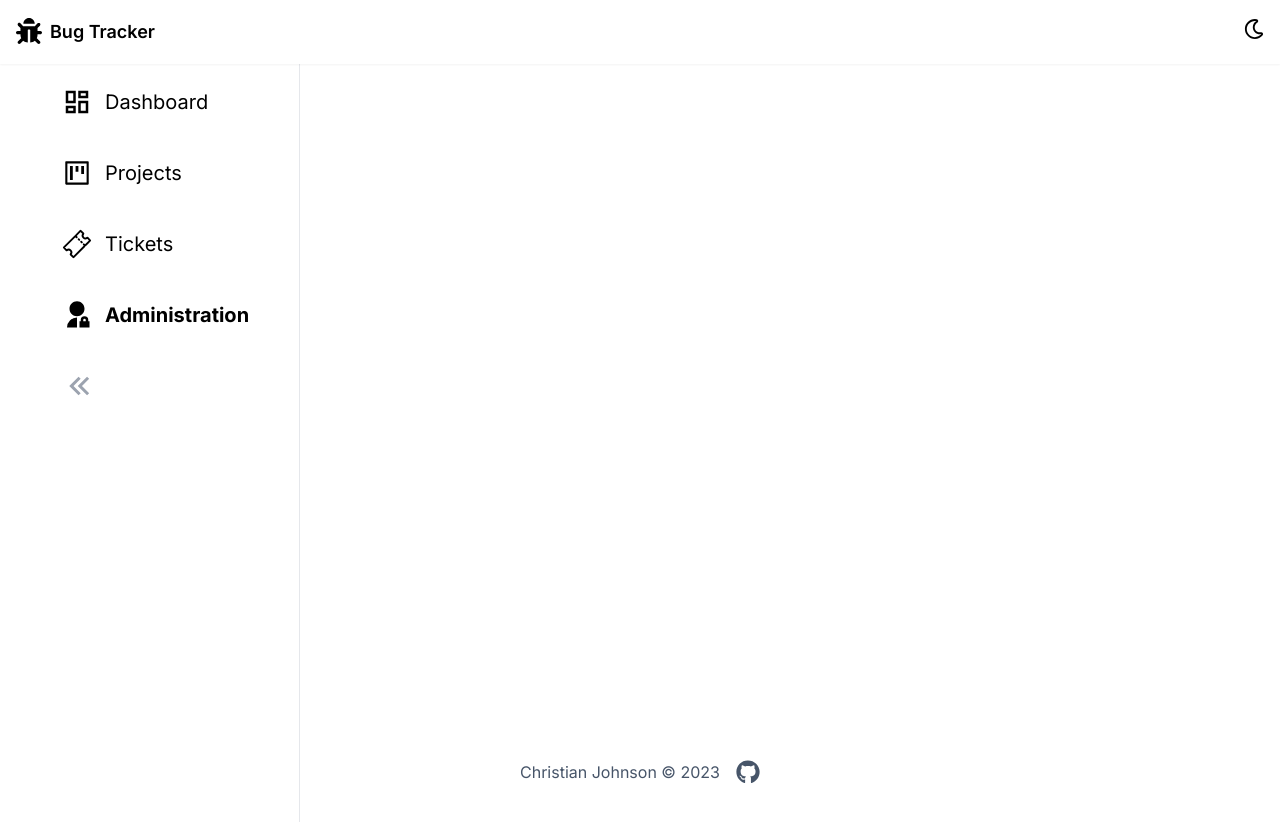
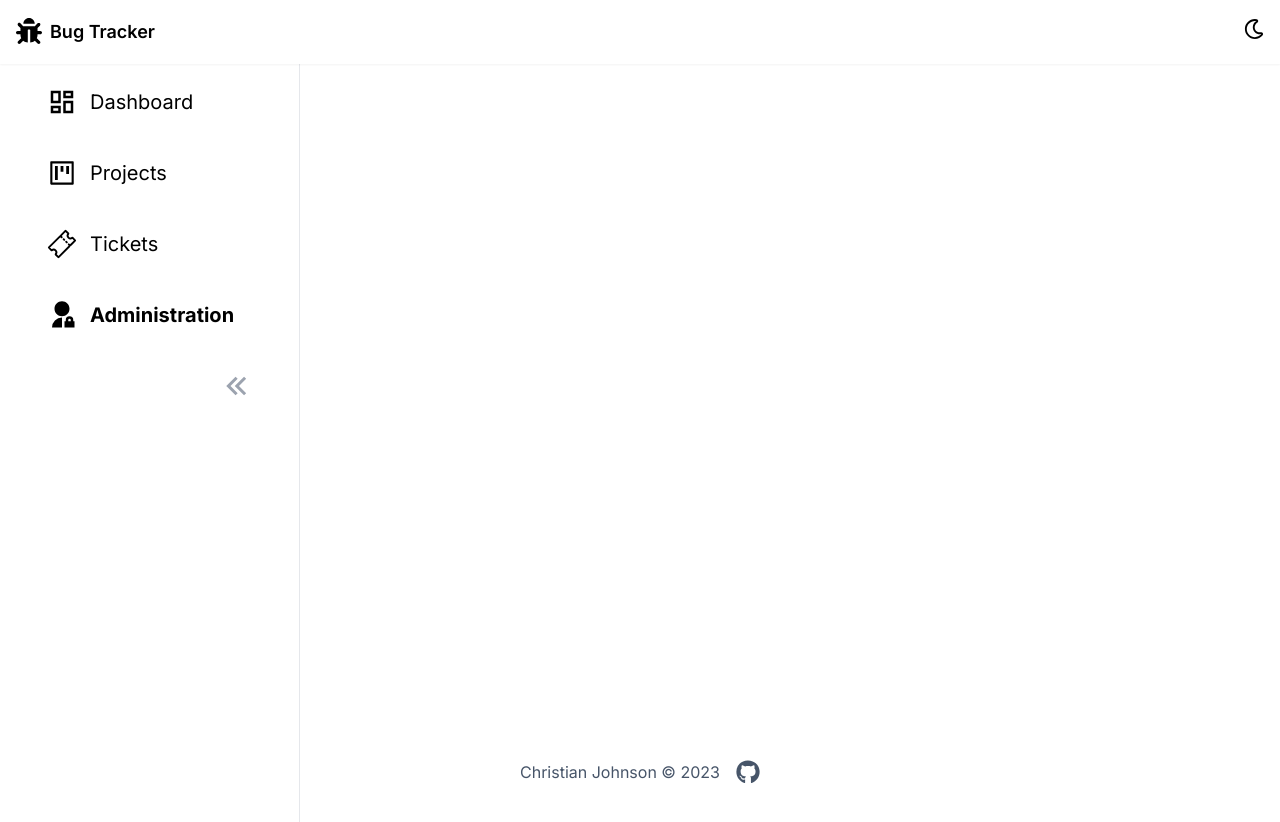
Before and after one commit to christianjcodes/bug-tracker-frontend, a Next.js app: page /dashboard/admin in a window 1280 px wide. Shown: the top 822 px of the page. Built offline with nearby package versions, Linux system fonts and the light colour scheme.

Commit message:
Add animation to sidebar, change padding

```diff
--- a/package.json
+++ b/package.json
@@ -12,6 +12,7 @@
     "@emotion/react": "^11.11.1",
     "@emotion/styled": "^11.11.0",
     "@fontsource/roboto": "^5.0.8",
+    "@formkit/auto-animate": "^0.8.1",
     "@mui/icons-material": "^5.14.16",
     "@mui/material": "^5.14.16",
     "@svgr/webpack": "^8.1.0",
--- a/src/app/components/Header.tsx
+++ b/src/app/components/Header.tsx
@@ -5,7 +5,7 @@ import ToggleDark from './ToggleDark';
 
 const Header = () => {
   return (
-    <nav className='fixed w-full h-16 shadow-sm bg-white dark:bg-slate-800 dark:text-teal-300 mb-4'>
+    <nav className='fixed w-full h-16 shadow-sm dark:shadow-none bg-white dark:bg-slate-800 dark:text-teal-300 mb-4'>
         <div className='flex justify-between items-center h-full w-full px-4'>
             <div className='flex justify-center space-x-2 text-lg font-semibold'>
                 <FaBug size="26"/>
--- a/src/app/components/SideBar.tsx
+++ b/src/app/components/SideBar.tsx
@@ -1,13 +1,17 @@
 'use client'
 import React, { useState } from 'react';
 import { cn } from '../lib/utils';
+
 import { MdOutlineDashboard, MdDashboard } from "react-icons/md";
 import { RiArrowLeftDoubleFill } from "react-icons/ri";
 import { IoTicketOutline, IoTicket } from "react-icons/io5";
 import { AiOutlineProject, AiFillProject } from "react-icons/ai";
 import { RiAdminLine, RiAdminFill } from "react-icons/ri";
+
 import Link from 'next/link';
 import { usePathname } from 'next/navigation';
+
+import { useAutoAnimate } from '@formkit/auto-animate/react';
 
 
 type Props = {}
@@ -62,7 +66,7 @@ export default function SideBar({}: Props) {
 
   return (
     <nav className={cn(
-      'min-h-screen max-h-screen mt-[4rem] overflow-y-auto w-fit md:pr-8 pr-3 pt-2 flex flex-col gap-3 border-r-[1px] dark:border-r-slate-700 pl-[50px] dark:bg-slate-800 dark:text-white',
+      'min-h-screen max-h-screen mt-[4rem] overflow-y-auto w-fit md:pr-8 pr-3 pt-2 flex flex-col gap-3 border-r-[1px] dark:border-r-slate-700 pl-[35px] dark:bg-slate-800 dark:text-white',
       isSidebarOpen && 'md:w-[300px]'
       )}
     >
@@ -81,12 +85,15 @@ export default function SideBar({}: Props) {
       ))}
 
       {/* toggle button */}
+      <section className={cn('flex w-full justify-end',
+        !isSidebarOpen && 'justify-start')}>
         <HoverContainer>
           <RiArrowLeftDoubleFill
             onClick={() =>setSideBarOpen(!isSidebarOpen)}
             className={cn("text-gray-400 transition-all text-4xl dark:text-white",
             !isSidebarOpen && "rotate-180" )}/>
         </HoverContainer>
+      </section>
 
     </nav>
   )
@@ -98,12 +105,15 @@ function SideNavItem({
   icon,
   label
 }: SideNavItemType & { isSideBarOpen: boolean }) {
+  const [animationParent] = useAutoAnimate();
 
   const pathname = usePathname();
   const isActivePage = pathname == href;
 
   return (
-    <Link href={href} className='flex gap-2 items-center cursor-pointer'>
+    <Link
+      ref={animationParent}
+      href={href} className='flex gap-2 items-center cursor-pointer'>
       {/* icon */}
       <div className='w-[35px] h-[35px] text-3xl flex items-center'>
         {/* <MdOutlineDashboard /> */}
```
Also changed, not shown: 1 other file (tests, documents, lock files or other folders). Lines whose indentation alone changed are shown as unchanged.
